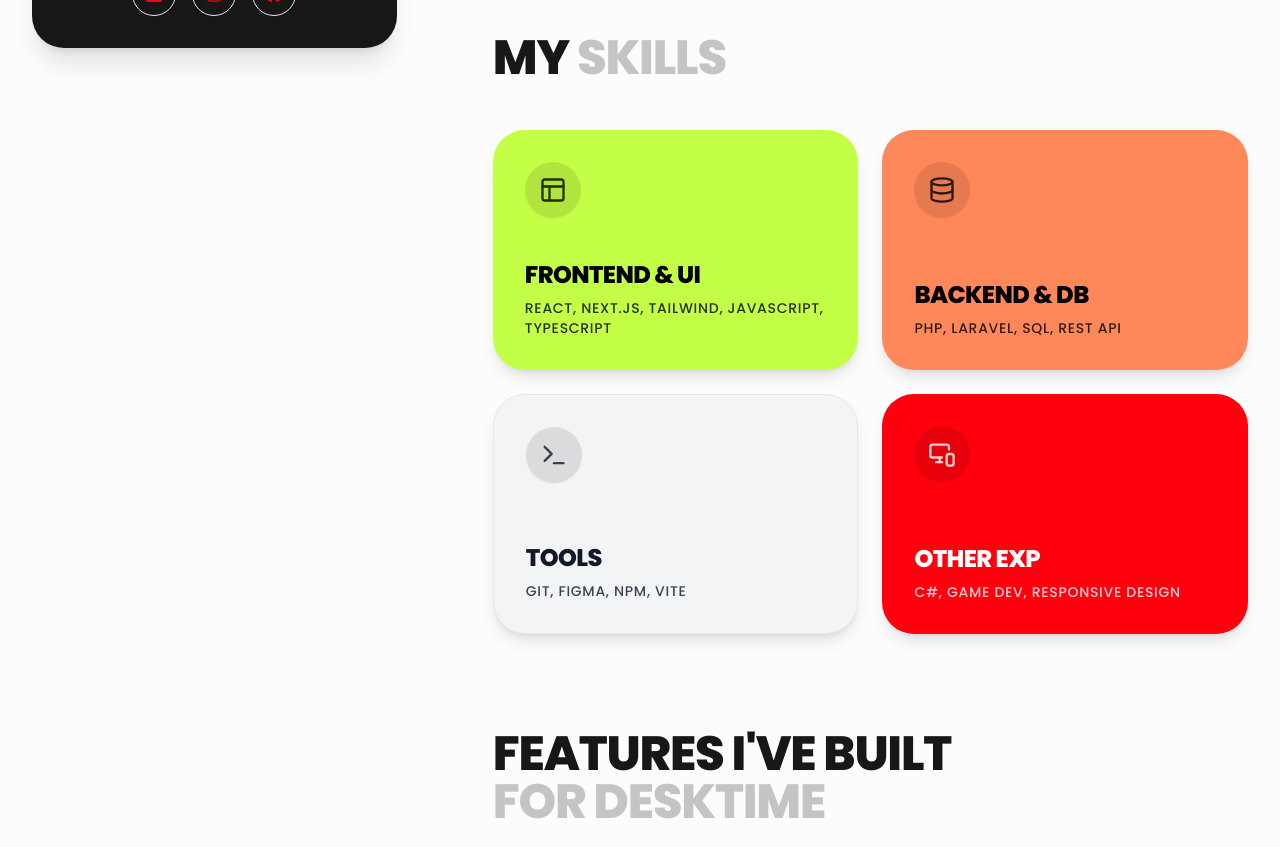
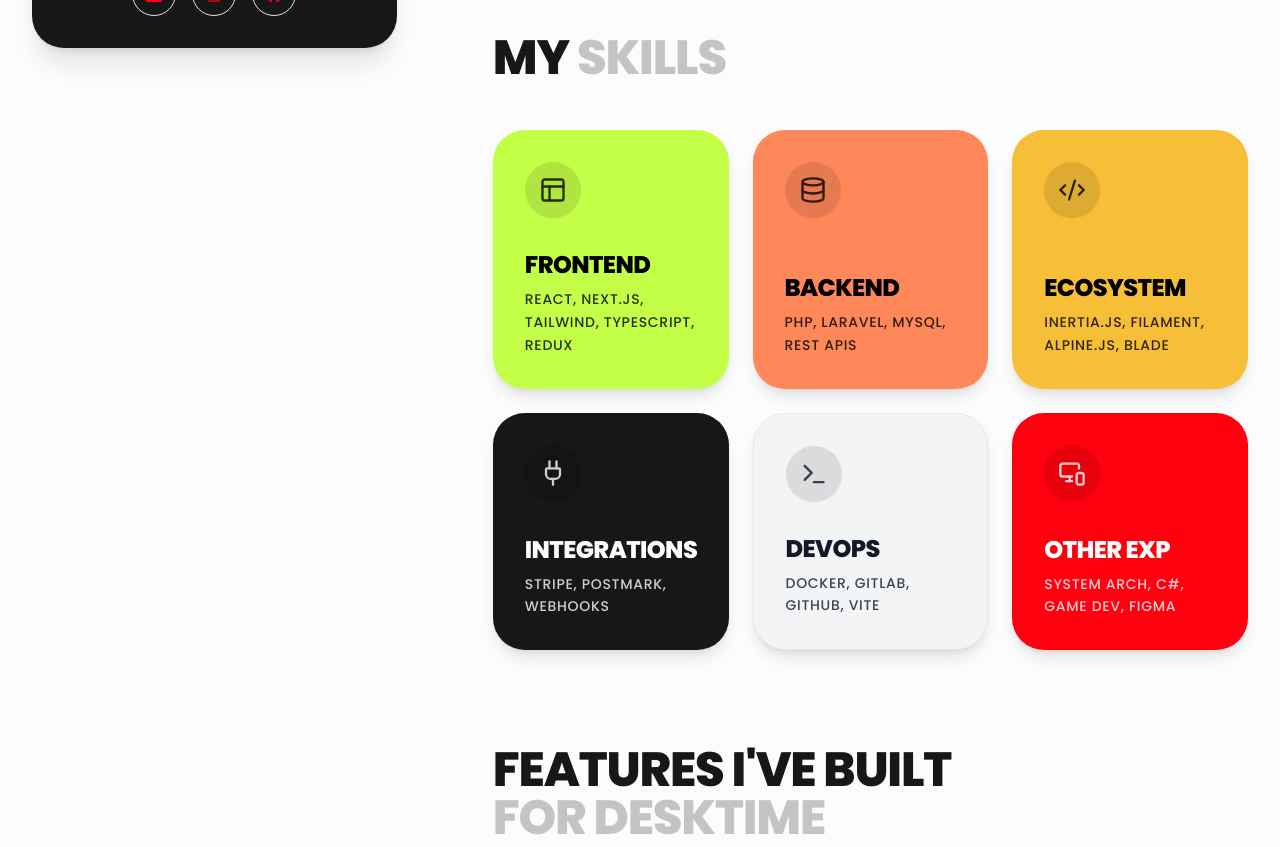
Before and after one commit to fur1ozz/portfolio, a React (Vite) app: page /about in a window 1280 px wide. Shown: the part 760-1607 px from the top of the page. Built offline with nearby package versions, Linux system fonts and the light colour scheme.

Commit message:
2026-refresh Add more skills

```diff
--- a/src/pages/Home/sections/Skills.jsx
+++ b/src/pages/Home/sections/Skills.jsx
@@ -1,45 +1,59 @@
 import React from 'react';
-import { MonitorSmartphone, Database, Layout, Terminal } from "lucide-react";
+import { MonitorSmartphone, Database, Layout, Terminal, Code2, Plug } from "lucide-react";
 
 const SkillCard = ({ title, skills, icon: Icon, colorClass, textClass }) => (
-    <div className={`p-8 rounded-[32px] flex flex-col justify-between min-h-[240px] ${colorClass} ${textClass} transition-all duration-300 shadow-lg hover:shadow-xl hover:scale-[1.02]`}>
+    <div className={`p-8 rounded-[32px] flex flex-col justify-between min-h-[220px] ${colorClass} ${textClass} transition-all duration-300 shadow-lg hover:shadow-xl hover:scale-[1.02]`}>
         <div className="bg-black/10 dark:bg-white/20 w-14 h-14 rounded-full flex items-center justify-center mb-8 shadow-sm backdrop-blur-sm">
             <Icon size={28} className="opacity-80" />
         </div>
         <div>
             <h3 className="text-2xl font-extrabold uppercase mb-2 tracking-tight leading-tight">{title}</h3>
-            <p className="font-medium opacity-80 text-sm uppercase tracking-wider">{skills.join(', ')}</p>
+            <p className="font-medium opacity-80 text-sm uppercase tracking-wider leading-relaxed">{skills.join(', ')}</p>
         </div>
     </div>
 );
 
 const Skills = () => {
     return (
-        <div className="grid grid-cols-1 md:grid-cols-2 gap-6 w-full">
+        <div className="grid grid-cols-1 md:grid-cols-2 lg:grid-cols-3 gap-6 w-full">
             <SkillCard
-                title="Frontend & UI"
-                skills={['React', 'Next.js', 'Tailwind', 'JavaScript', 'TypeScript']}
+                title="Frontend"
+                skills={['React', 'Next.js', 'Tailwind', 'TypeScript', 'Redux']}
                 icon={Layout}
                 colorClass="bg-[#C4FF48]"
                 textClass="text-black"
             />
             <SkillCard
-                title="Backend & DB"
-                skills={['PHP', 'Laravel', 'SQL', 'REST API']}
+                title="Backend"
+                skills={['PHP', 'Laravel', 'MySQL', 'REST APIs']}
                 icon={Database}
                 colorClass="bg-[#FF885B]"
                 textClass="text-black"
             />
             <SkillCard
-                title="Tools"
-                skills={['Git', 'Figma', 'NPM', 'Vite']}
+                title="Ecosystem"
+                skills={['Inertia.js', 'Filament', 'Alpine.js', 'Blade']}
+                icon={Code2}
+                colorClass="bg-[#F7BE38]"
+                textClass="text-black"
+            />
+            <SkillCard
+                title="Integrations"
+                skills={['Stripe', 'Postmark', 'Webhooks']}
+                icon={Plug}
+                colorClass="bg-theme-text"
+                textClass="text-theme-bg"
+            />
+            <SkillCard
+                title="DevOps"
+                skills={['Docker', 'GitLab', 'GitHub', 'Vite']}
                 icon={Terminal}
                 colorClass="bg-gray-100 dark:bg-[#252525] border border-gray-200 dark:border-white/5"
                 textClass="text-gray-900 dark:text-white"
             />
             <SkillCard
                 title="Other Exp"
-                skills={['C#', 'Game Dev', 'Responsive Design']}
+                skills={['System Arch', 'C#', 'Game Dev', 'Figma']}
                 icon={MonitorSmartphone}
                 colorClass="bg-accent"
                 textClass="text-white"
```
